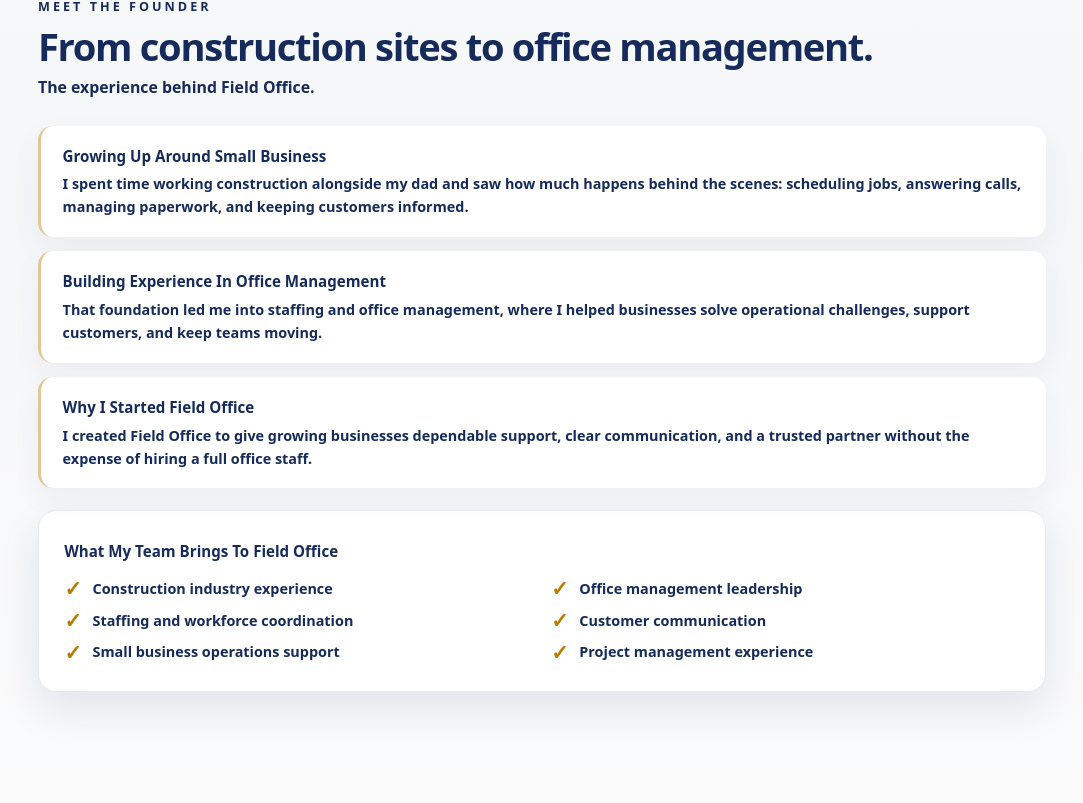
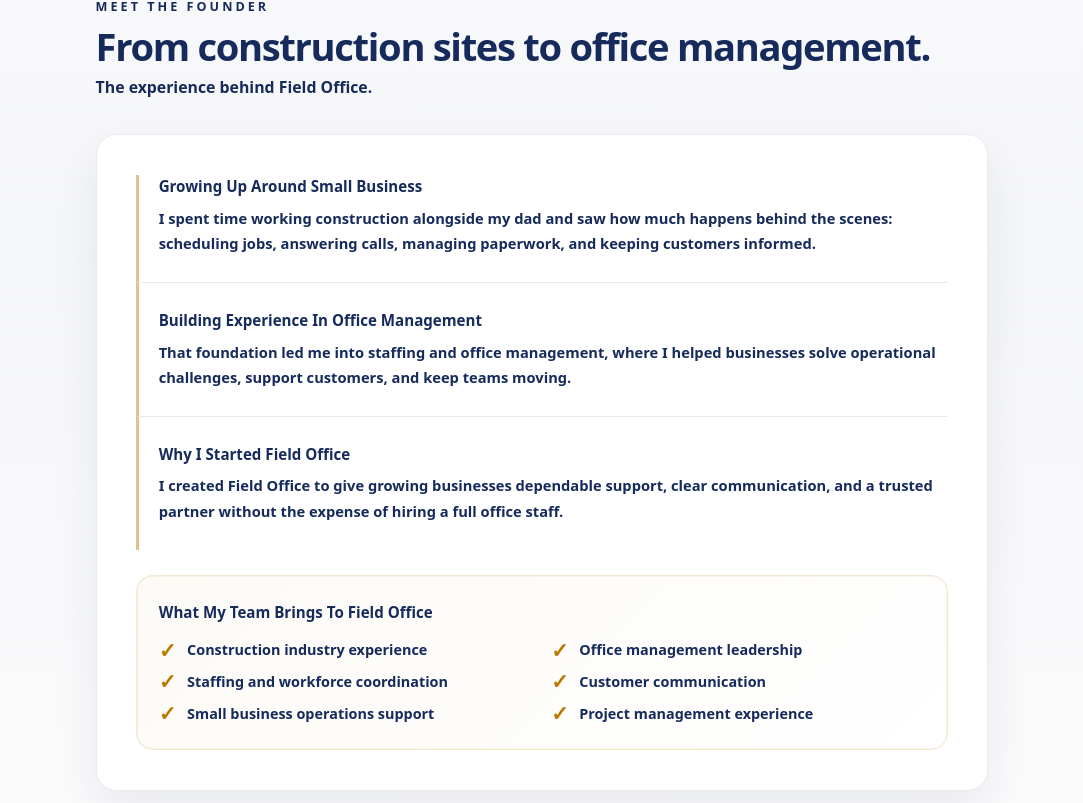
Before and after one commit to believeshe123-coder/Front-end-website, a Next.js app: page /about in a window 1280 px wide. Shown: the part 817-1620 px from the top of the page, without its empty margins (98-1181 px from the left). Built offline with nearby package versions, Linux system fonts and the light colour scheme.

Commit message:
Redesign founder story section

```diff
--- a/app/about/page.jsx
+++ b/app/about/page.jsx
@@ -64,6 +64,7 @@ export default function AboutPage() {
             <p className="eyebrow text-amber-700">Meet the founder</p>
             <h2>From construction sites to office management.</h2>
             <p className="about-subheading">The experience behind Field Office.</p>
+            <div className="about-founder-card">
               <div className="about-story-grid">
                 <article>
                   <h3>Growing Up Around Small Business</h3>
@@ -88,6 +89,7 @@ export default function AboutPage() {
               </div>
             </div>
           </div>
+        </div>
       </section>
 
       <section className="about-section pt-0">
--- a/app/globals.css
+++ b/app/globals.css
@@ -938,7 +938,7 @@ body {
 }
 
 .about-founder-copy {
-  width: min(100%, 70rem);
+  width: min(100%, 62rem);
   padding-block: clamp(0.25rem, 1vw, 0.75rem);
 }
 
@@ -948,18 +948,31 @@ body {
   font-weight: 800 !important;
 }
 
+.about-founder-card {
+  margin-top: clamp(1.75rem, 3vw, 2.35rem);
+  padding: clamp(1.4rem, 3.5vw, 2.75rem);
+  border: 1px solid color-mix(in srgb, var(--admin-dark) 9%, white);
+  border-radius: 1.45rem;
+  background: #ffffff;
+  box-shadow: 0 18px 45px color-mix(in srgb, var(--admin-dark) 8%, transparent);
+}
+
 .about-story-grid {
-  margin-top: 1.75rem;
   display: grid;
-  gap: 1rem;
 }
 
 .about-story-grid article {
-  padding: clamp(1rem, 1.8vw, 1.3rem) clamp(1rem, 2vw, 1.5rem);
-  border-left: 3px solid color-mix(in srgb, var(--about-gold) 42%, white);
-  border-radius: 1rem;
-  background: #ffffff;
-  box-shadow: 0 12px 30px color-mix(in srgb, var(--admin-dark) 5%, transparent);
+  padding-block: clamp(1.25rem, 2.5vw, 1.8rem);
+  padding-left: clamp(1rem, 2vw, 1.35rem);
+  border-left: 3px solid color-mix(in srgb, var(--about-gold) 45%, white);
+}
+
+.about-story-grid article:first-child {
+  padding-top: 0;
+}
+
+.about-story-grid article + article {
+  border-top: 1px solid color-mix(in srgb, var(--admin-dark) 10%, transparent);
 }
 
 .about-story-grid h3,
@@ -970,17 +983,20 @@ body {
 }
 
 .about-story-grid p {
-  margin-top: 0.35rem;
+  max-width: 58rem;
+  margin-top: 0.55rem;
+  font-size: 1.02rem;
+  line-height: 1.72;
 }
 
 .about-strengths {
-  margin-top: 1.5rem;
-  padding-block: clamp(1.4rem, 2.8vw, 2rem);
-  padding-inline: clamp(1rem, 2.5vw, 1.75rem);
-  border: 1px solid color-mix(in srgb, var(--admin-dark) 10%, white);
-  border-radius: 1.25rem;
-  background: #ffffff;
-  box-shadow: 0 18px 40px color-mix(in srgb, var(--admin-dark) 10%, transparent);
+  margin-top: clamp(1.1rem, 2.5vw, 1.75rem);
+  padding-block: clamp(1.2rem, 2.8vw, 1.75rem);
+  padding-inline: clamp(1rem, 2.5vw, 1.5rem);
+  border: 1px solid color-mix(in srgb, var(--about-gold) 18%, white);
+  border-radius: 1.15rem;
+  background: linear-gradient(135deg, color-mix(in srgb, var(--about-soft) 65%, white) 0%, #ffffff 100%);
+  box-shadow: inset 0 0 0 1px color-mix(in srgb, var(--about-gold) 7%, transparent);
 }
 
 .about-strengths ul {
```
Lines whose indentation alone changed are shown as unchanged.
